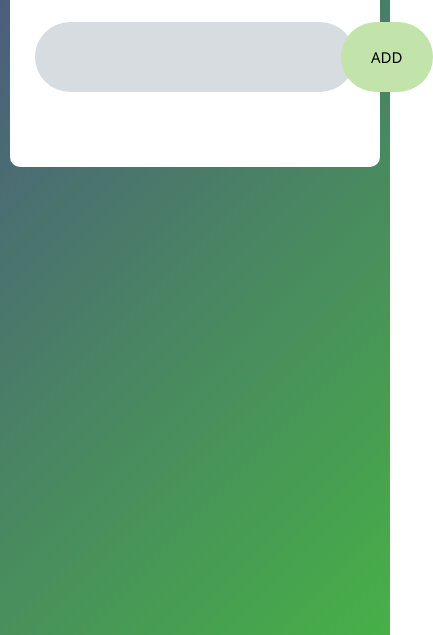
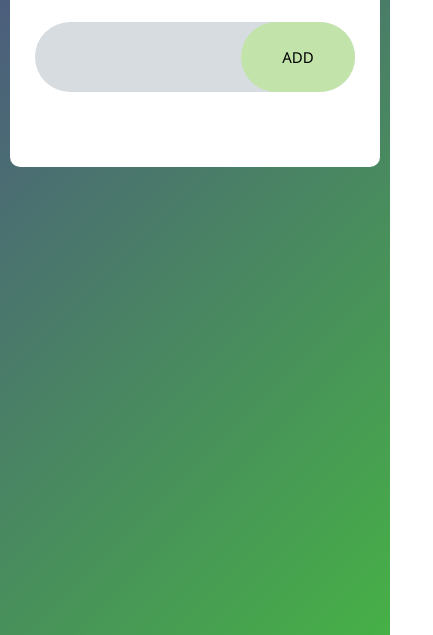
Before and after one commit to sajjadtariq/todoapp-js, a plain HTML site: page index.html in a window 390 px wide. Shown: the part 209-844 px from the top of the page, 433 px wide, since content can reach past the window. Drawn offline with Linux system fonts and the light colour scheme.

Commit message:
todo-list responsiveness

```diff
--- a/style.css
+++ b/style.css
@@ -57,14 +57,16 @@ h1 {
     padding: 18px 15px;
     text-align: center;
     font-size: 20px;
-
+    display: inline-block;
 }
 
 .addbutton {
+    display: inline-block;
     padding: 25px 30px;
     /* flex: 1; */
     outline: none;
     border: none;
+    width: 80%;
     font-size: 15px;
     font-weight: 500;
     border-radius: 40px;
@@ -145,9 +147,12 @@ ul li.checked::before {
 
 @media (max-width: 768px) {
     .addbutton{
+        width: 40%;
         padding: 25px 30px;
+        margin-left: 0px;
     }
     .additem{
+        width: 80%;
         padding: 18px 5px;
     }
 }
```
